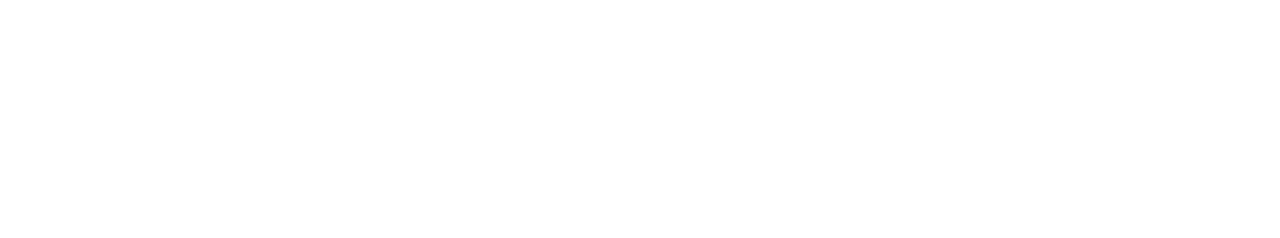
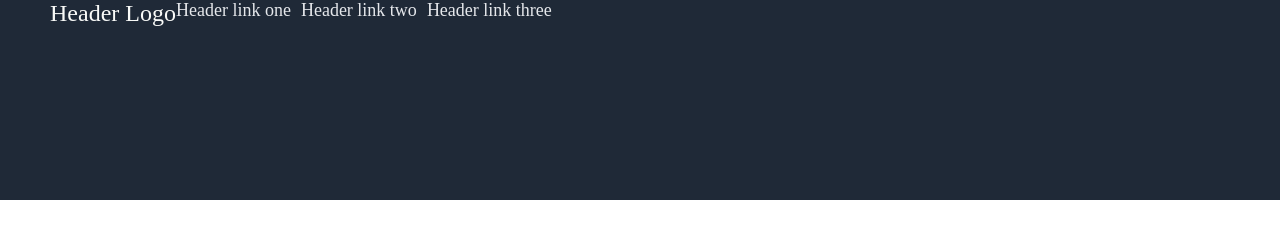
Before and after one commit to n00bfish/project01-landingpage, a plain HTML site: page landing_page/index.html in a window 1280 px wide. Drawn offline with Linux system fonts and the light colour scheme.

Commit message:
Set up classes

```diff
--- a/landing_page/index.html
+++ b/landing_page/index.html
@@ -5,6 +5,33 @@
     <link rel="stylesheet" href="../landing_page/stylesheet.css">
 </header>
 <body>
+    <div class="hero">
+        <div class="header">
+            <div class="logo">Header Logo</div>
+            <ul class="links">
+                <li>Header link one</li>
+                <li>Header link two</li>
+                <li>Header link three</li>
+                </li>
+            </ul>
+        </div>
 
+    </div
+
+    <div class="photos">
+
+    </div>
+
+    <div class="quote">
+
+    </div>
+
+    <div class="advert">
+
+    </div>
+
+    <div class="footer">
+
+    </div>
 </body>
 </html>
```
